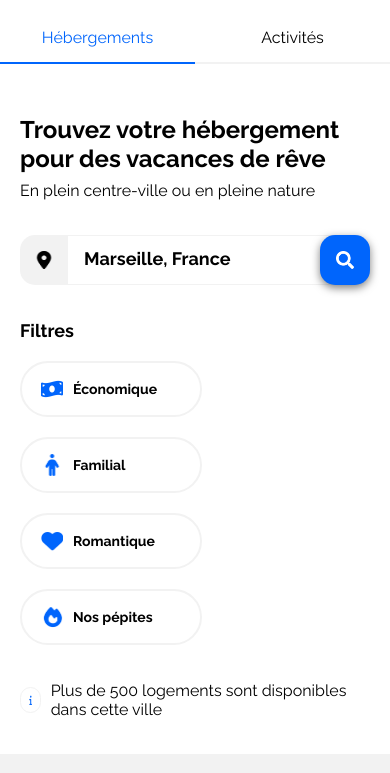
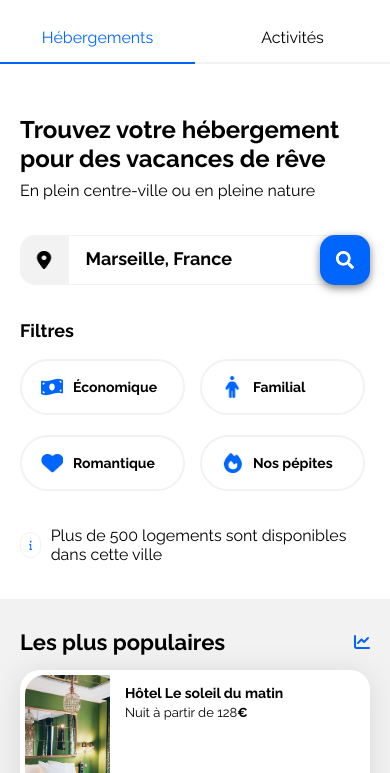
Before and after one commit to alixalixalixalix/OpenClassroom_P2, a plain HTML site: page index.html in a window 390 px wide. Shown: the part 71-844 px from the top of the page. Drawn offline with Linux system fonts and the light colour scheme.

Commit message:
style- searchbar & filter responsive

```diff
--- a/css/style.css
+++ b/css/style.css
@@ -172,25 +172,28 @@
 
             .search-filtres {
                 margin-bottom: 35px;
+                display:flex;
+                align-items: center;
+
+            }
+
+                .search-filtres h3 {
+                    font-size:18px;
+                    margin-right: 15px;
+                    align-items: center;
                 }
 
                 .search-filtres ul {
                     display:flex;
                     align-items: center;
                     padding:0;
-                }
-
-                    .search-filtres-titre {
-                        font-size:18px;
+                    margin:0px
                 }
 
                     .search-filtres li {
                         list-style-type: none;
                         font-weight: bold;
                         margin-right:15px;
-                        }
-
-                        .search-filtres-li {
                         border: 2px solid var(--main-bg-color);
                         border-radius:30px;
                         padding: 15px 19px 15px 19px;
@@ -198,7 +201,6 @@
                         display: flex;
                         align-items: center;
                         font-size:16px;
-
                     }
 
                     .search-filtres-li:hover {
@@ -528,6 +530,11 @@
                     .activites-list-card-top {
                         height:200px;
                     }
+
+            .search-filtres {
+                display: block;
+            }
+
         }
 
 
@@ -595,7 +602,7 @@
 
                         .search-bar-champ {
                             margin-right: -20px;
-                            width:254px;
+                            width:70%;
                         }
 
                         .search-bar-bn-desktop {
@@ -614,20 +621,16 @@
                     }
 
                         .search-filtres ul {
-                            flex-wrap: wrap;
-                        }
-
-                        .search-filtres-titre {
-                            width:100%;
+                            margin-right:20px;
+                            display:grid;
+                            grid-template-columns: 50% 50%;
+                            gap :0px 15px;
                         }
 
                             .search-filtres li {
+                                margin-right:0;
                                 margin-bottom: 20px;
-
-                            }
-
-                            .search-filtres-li {
-                                width:140px;
+                                width:;
                                 font-size: 14px;
                             }
 
--- a/index.html
+++ b/index.html
@@ -49,21 +49,21 @@
                 </form>
 
                 <div class="search-filtres">
+                    <h3>Filtres</h3>
                     <ul>
-                        <li class="search-filtres-titre">Filtres</li>
-                        <li class="search-filtres-li">
+                        <li>
                             <img src="images/icons/filtre-price.png" alt="picto prix">
                             Économique
                         </li>
-                        <li class="search-filtres-li">
+                        <li>
                             <img src="images/icons/filtre-family.png" alt="picto famille">
                             Familial
                         </li>
-                        <li class="search-filtres-li">
+                        <li>
                             <img src="images/icons/filtre-romantic.png" alt="picto romantique">
                             Romantique
                         </li>
-                        <li class="search-filtres-li">
+                        <li>
                             <img src="images/icons/filtre-fire.png" alt="picto pépites">
                             Nos pépites
                         </li>
```
Lines whose indentation alone changed are shown as unchanged.
